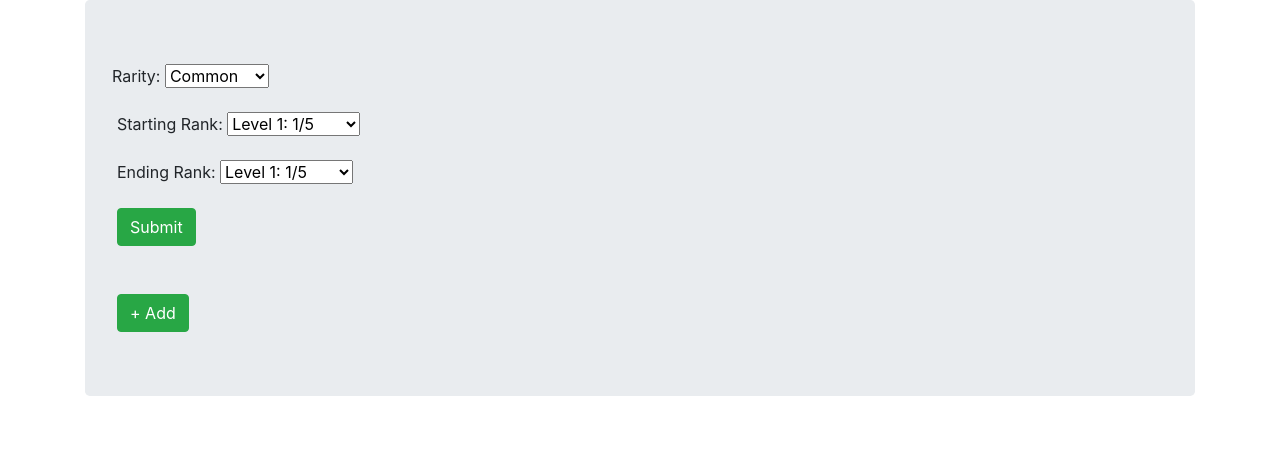
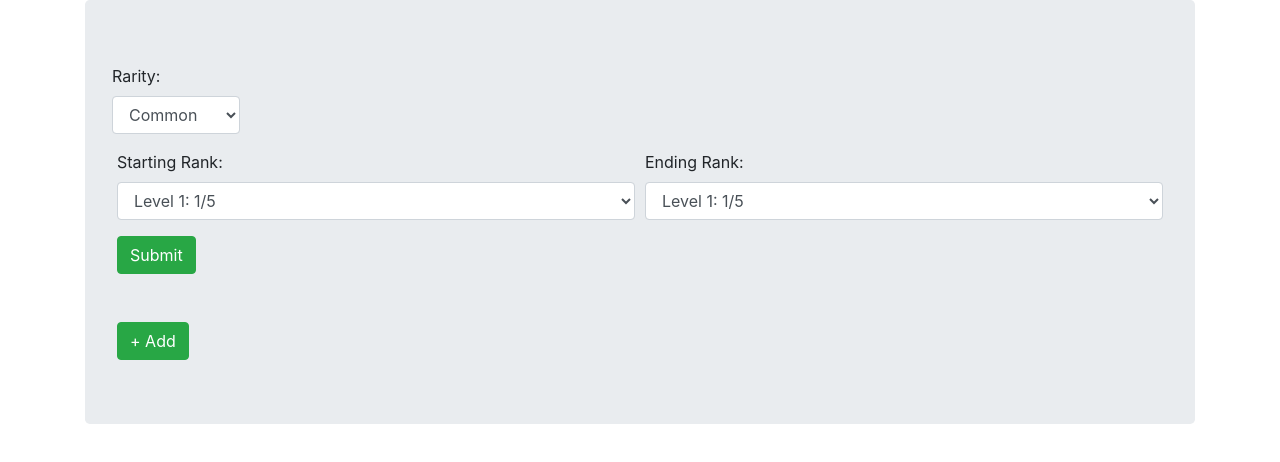
Before and after one commit to lcruz4/lcruz4.github.io, a plain HTML site: page index.html in a window 1280 px wide. Drawn offline with nearby package versions, Linux system fonts and the light colour scheme.

Commit message:
fixed response issue and a few styling issues

```diff
--- a/matCalcForm.html
+++ b/matCalcForm.html
@@ -3,7 +3,7 @@
     <div class="form-row">
       <div class="form-group">
         <label for="rarity">Rarity:</label>
-        <select id="rarity">
+        <select class="form-control" id="rarity" name="rarity">
           <option value="Common">Common</option>
           <option value="Rare">Rare</option>
           <option value="Epic">Epic</option>
@@ -13,8 +13,8 @@
     </div>
     <div class="form-row">
       <div class="form-group col-md-6">
-        <label for="rarity">Starting Rank:</label>
-        <select id="startRank">
+        <label for="startRank">Starting Rank:</label>
+        <select class="form-control" id="startRank" name="startRank">
           <option value="1/5">Level 1: 1/5</option>
           <option value="2/5">Level 1: 2/5</option>
           <option value="3/5">Level 1: 3/5</option>
@@ -93,11 +93,9 @@
           <option value="70/0">Level 7: 70/70</option>
         </select>
       </div>
-    </div>
-    <div class="form-row">
       <div class="form-group col-md-6">
-        <label for="rarity">Ending Rank:</label>
-        <select id="endRank">
+        <label for="endRank">Ending Rank:</label>
+        <select class="form-control" id="endRank" name="endRank">
           <option value="1/5">Level 1: 1/5</option>
           <option value="2/5">Level 1: 2/5</option>
           <option value="3/5">Level 1: 3/5</option>
```
